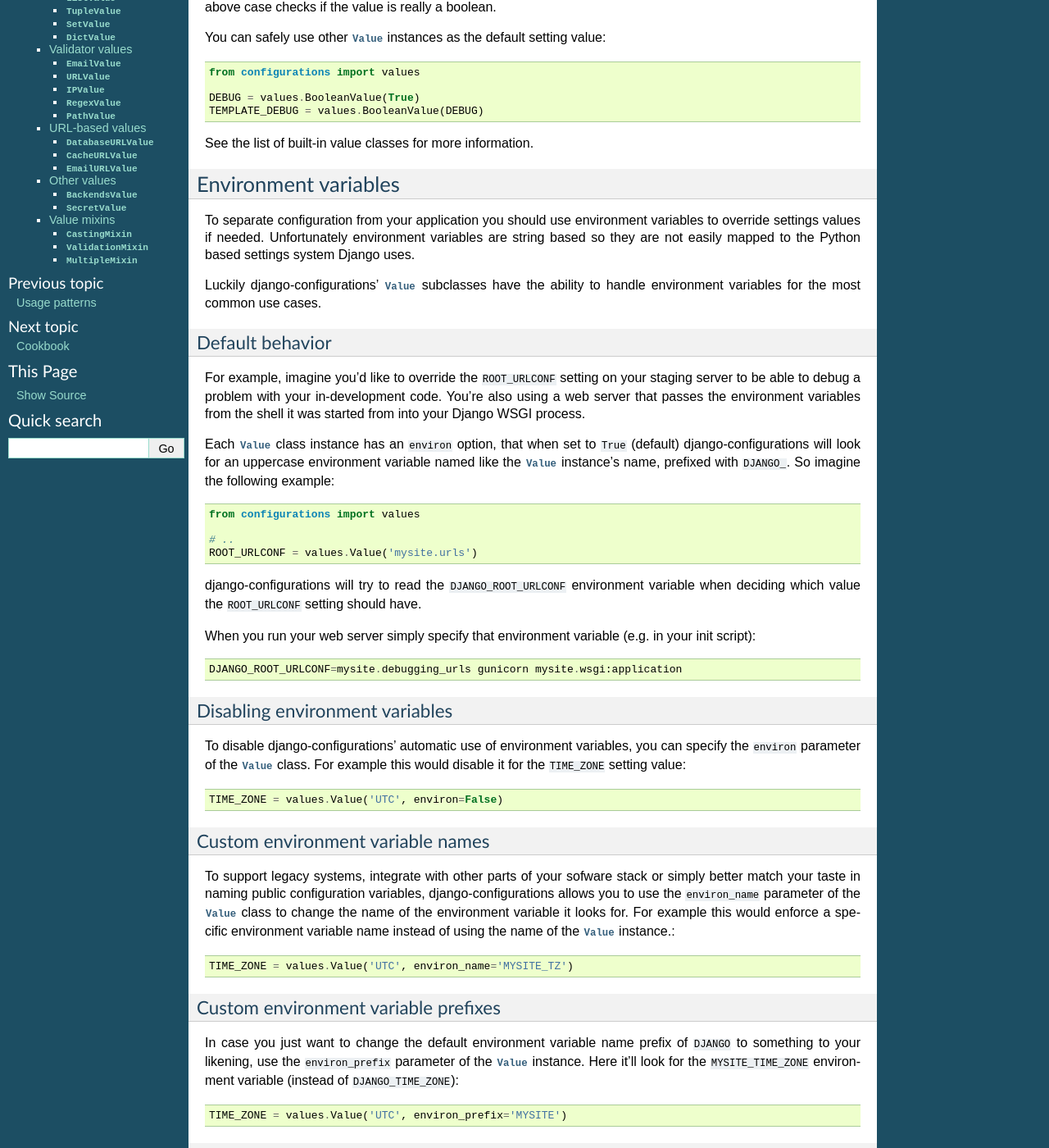
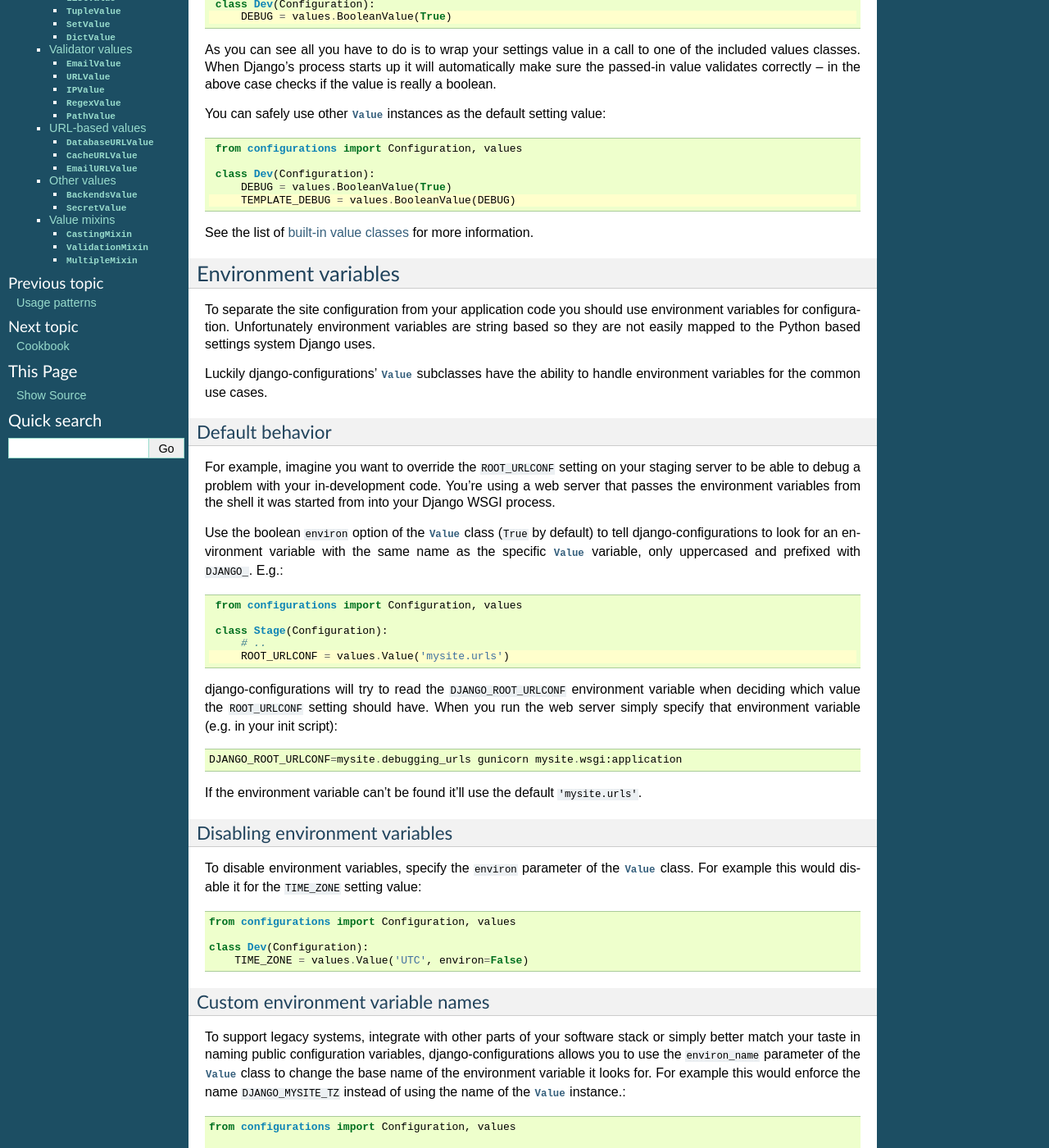
Before and after one commit to jazzband/django-configurations, a Sphinx documentation site: the page built from docs/values.rst, in a window 1280 px wide and 1400 px high, scrolled down 422 px. Shown: the whole window at 82% size. Built offline with Sphinx 7.4.7, drawn with Linux system fonts in a browser that asks for light colours; some of the changed text lies outside the part shown.

Commit message:
Slight revamp of the values docs.

```diff
--- a/docs/values.rst
+++ b/docs/values.rst
@@ -12,14 +12,24 @@
 (:data:`os.environ`) and work well in projects that follow the
 `Twelve-Factor methodology`_.
 
+.. note::
+
+  These classes are required to be used as attributes of ``Configuration``
+  classes. See the :doc:`main documentation<index>` for more information.
+
 Overview
 --------
 
-Here is an example (from a **settings.py**)::
+Here is an example (from a **settings.py** file with a ``Configuration``
+subclass):
 
-    from configurations import values
+.. code-block:: python
+   :emphasize-lines: 4
 
-    DEBUG = values.BooleanValue(True)
+    from configurations import Configuration, values
+
+    class Dev(Configuration):
+        DEBUG = values.BooleanValue(True)
 
 As you can see all you have to do is to wrap your settings value in a call
 to one of the included values classes. When Django's process starts up
@@ -27,82 +37,104 @@
 in the above case checks if the value is really a boolean.
 
 You can safely use other :class:`~Value` instances as the default setting
-value::
+value:
 
-    from configurations import values
+.. code-block:: python
+   :emphasize-lines: 5
 
-    DEBUG = values.BooleanValue(True)
-    TEMPLATE_DEBUG = values.BooleanValue(DEBUG)
+    from configurations import Configuration, values
 
-See the list of built-in value classes for more information.
+    class Dev(Configuration):
+        DEBUG = values.BooleanValue(True)
+        TEMPLATE_DEBUG = values.BooleanValue(DEBUG)
+
+See the list of :ref:`built-in value classes<built-ins>` for more information.
 
 Environment variables
 ---------------------
 
-To separate configuration from your application you should use environment
-variables to override settings values if needed. Unfortunately environment
-variables are string based so they are not easily mapped to the Python based
-settings system Django uses.
+To separate the site configuration from your application code you should use
+environment variables for configuration. Unfortunately environment variables
+are string based so they are not easily mapped to the Python based settings
+system Django uses.
 
 Luckily django-configurations' :class:`~Value` subclasses have the ability
-to handle environment variables for the most common use cases.
+to handle environment variables for the common use cases.
 
 Default behavior
 ^^^^^^^^^^^^^^^^
 
-For example, imagine you'd like to override the ``ROOT_URLCONF`` setting
-on your staging server to be able to debug a problem with your in-development
-code. You're also using a web server that passes the environment variables from
+For example, imagine you want to override the ``ROOT_URLCONF`` setting on your
+staging server to be able to debug a problem with your in-development code.
+You're using a web server that passes the environment variables from
 the shell it was started from into your Django WSGI process.
 
-Each :class:`~Value` class instance has an ``environ`` option, that when set to
-``True`` (default) django-configurations will look for an uppercase
-environment variable named like the :class:`~Value` instance's name, prefixed
-with ``DJANGO_``. So imagine the following example::
+Use the boolean ``environ`` option of the :class:`~Value` class (``True`` by
+default) to tell django-configurations to look for an environment variable with
+the same name as the specific :class:`~Value` variable, only uppercased and
+prefixed with ``DJANGO_``. E.g.:
 
-    from configurations import values
+.. code-block:: python
+   :emphasize-lines: 5
 
-    # ..
-    ROOT_URLCONF = values.Value('mysite.urls')
+    from configurations import Configuration, values
+
+    class Stage(Configuration):
+        # ..
+        ROOT_URLCONF = values.Value('mysite.urls')
 
 django-configurations will try to read the ``DJANGO_ROOT_URLCONF`` environment
 variable when deciding which value the ``ROOT_URLCONF`` setting should have.
-
-When you run your web server simply specify that environment variable
+When you run the web server simply specify that environment variable
 (e.g. in your init script)::
 
     DJANGO_ROOT_URLCONF=mysite.debugging_urls gunicorn mysite.wsgi:application
 
+If the environment variable can't be found it'll use the default
+``'mysite.urls'``.
+
 Disabling environment variables
 ^^^^^^^^^^^^^^^^^^^^^^^^^^^^^^^
 
-To disable django-configurations' automatic use of environment variables,
-you can specify the ``environ`` parameter of the :class:`~Value` class.
-For example this would disable it for the ``TIME_ZONE`` setting value::
+To disable environment variables, specify the ``environ`` parameter of the
+:class:`~Value` class. For example this would disable it for the ``TIME_ZONE``
+setting value::
 
-    TIME_ZONE = values.Value('UTC', environ=False)
+    from configurations import Configuration, values
+
+    class Dev(Configuration):
+        TIME_ZONE = values.Value('UTC', environ=False)
 
 Custom environment variable names
 ^^^^^^^^^^^^^^^^^^^^^^^^^^^^^^^^^
 
-To support legacy systems, integrate with other parts of your sofware stack or
+To support legacy systems, integrate with other parts of your software stack or
 simply better match your taste in naming public configuration variables,
 django-configurations allows you to use the ``environ_name`` parameter of the
-:class:`~Value` class to change the name of the environment variable it looks
-for. For example this would enforce a specific environment variable name
+:class:`~Value` class to change the base name of the environment variable it
+looks for. For example this would enforce the name ``DJANGO_MYSITE_TZ``
 instead of using the name of the :class:`~Value` instance.::
 
-    TIME_ZONE = values.Value('UTC', environ_name='MYSITE_TZ')
+    from configurations import Configuration, values
+
+    class Dev(Configuration):
+        TIME_ZONE = values.Value('UTC', environ_name='MYSITE_TZ')
 
 Custom environment variable prefixes
 ^^^^^^^^^^^^^^^^^^^^^^^^^^^^^^^^^^^^
 
-In case you just want to change the default environment variable name prefix
+In case you want to change the default environment variable name prefix
 of ``DJANGO`` to something to your likening, use the ``environ_prefix``
 parameter of the :class:`~Value` instance. Here it'll look for the
 ``MYSITE_TIME_ZONE`` environment variable (instead of ``DJANGO_TIME_ZONE``)::
 
-    TIME_ZONE = values.Value('UTC', environ_prefix='MYSITE')
+    from configurations import Configuration, values
+
+    class Dev(Configuration):
+        TIME_ZONE = values.Value('UTC', environ_prefix='MYSITE')
+
+The ``environ_prefix`` parameter can also be ``None`` to completely disable
+the prefix.
 
 ``Value`` class
 ---------------
@@ -129,7 +161,7 @@
 
       The ``setup`` method is called during startup of the Django process and
       implements the ability to check the environment variable. Its purpose is
-      to return a value django-configrations is supposed to use when loading
+      to return a value django-configurations is supposed to use when loading
       the settings. It'll be passed one parameter, the name of the
       :class:`~Value` instance as defined in the ``settings.py``. This is used
       for building the name of the environment variable.
@@ -141,11 +173,18 @@
       :return: validated and "ready" setting value if found in process
                environment
 
-      The ``to_python`` method is only used when the ``environ`` parameter
-      of the :class:`~Value` class is set to ``True`` (the default) and an
-      environment variable with the appropriate name was found. It will be
-      used to handle the string based environment variable values and returns
-      the "ready" value to be returned by the ``setup`` method.
+      The ``to_python`` method is used when the ``environ`` parameter of the
+      :class:`~Value` class is set to ``True`` (the default) and an
+      environment variable with the appropriate name was found.
+
+      It will be used to handle the string based environment variables and
+      returns the "ready" value of the setting.
+
+      Some :class:`~Value` subclasses also use it during initialization when the
+      default value has a string-like format like an environment variable which
+      needs to be converted into a Python data type.
+
+.. _built-ins:
 
 Built-ins
 ---------
@@ -247,6 +286,14 @@
 
 .. class:: DictValue
 
+    A :class:`~Value` subclass that handles dicts.
+
+     ::
+
+        DEPARTMENTS = values.DictValue({
+            'it': ['Mike', 'Joe'],
+        })
+
 Validator values
 ^^^^^^^^^^^^^^^^
 
@@ -301,6 +348,7 @@
     ::
 
         BASE_DIR = values.PathValue('/opt/mysite/')
+        STATIC_ROOT = values.PathValue('/var/www/static', checks_exists=False)
 
 URL-based values
 ^^^^^^^^^^^^^^^^
```
Also changed, not shown: other parts of docs/values.rst (+2 -2 lines).
